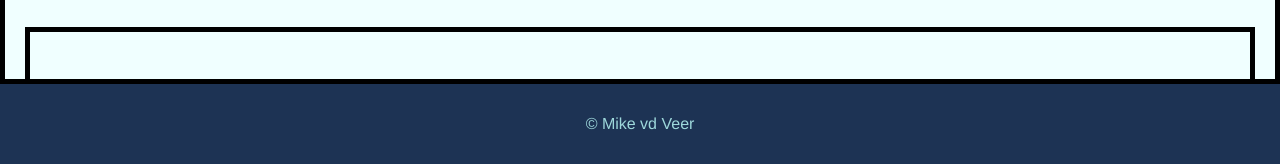
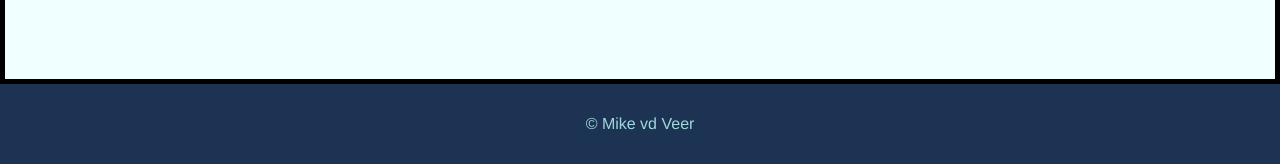
Before and after one commit to ROCMondriaanTIN/MikevdVeer-Profile.github.io, a plain HTML site: page projects.html in a window 1280 px wide. Shown: the part 636-800 px from the top of the page. Drawn offline with Linux system fonts and the light colour scheme.

Commit message:
closed image gallary

```diff
--- a/projects.html
+++ b/projects.html
@@ -45,11 +45,11 @@
                     <a class="next" onclick="plusSlides(1)">❯</a>
 
                     </div>
-                    <div class="my-gallery"><br>
+                    <!-- <div class="my-gallery"><br>
                       <div class="image-container">
 
                       </div>
-                    </div>
+                    </div> -->
             </div>
 
         </div>
```
